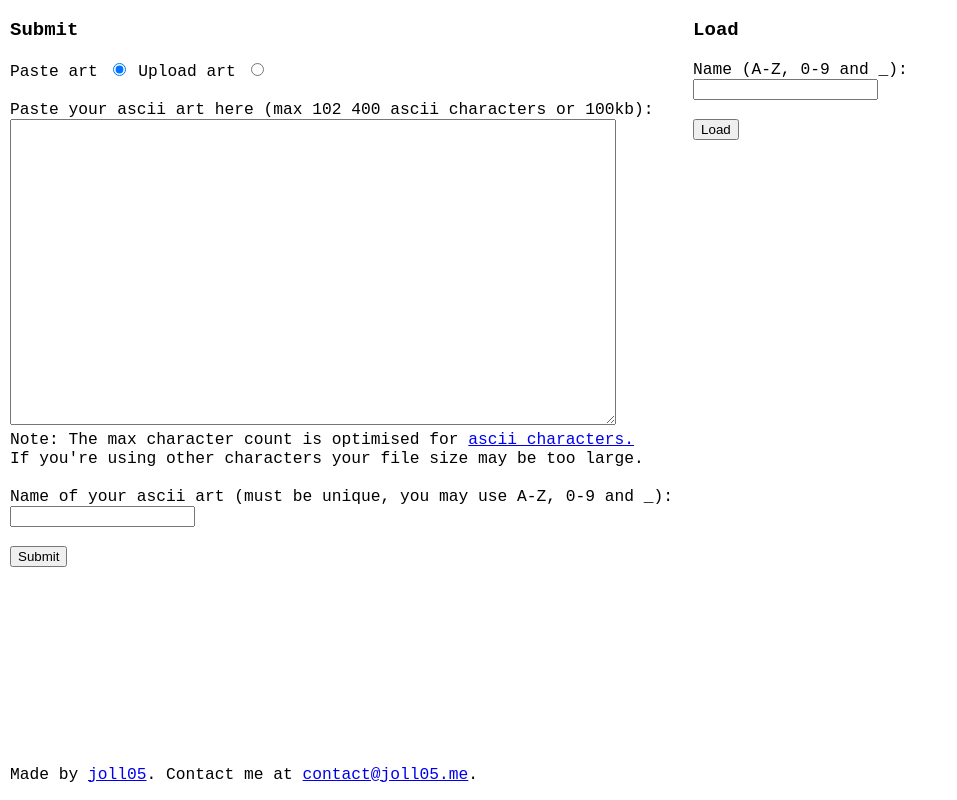
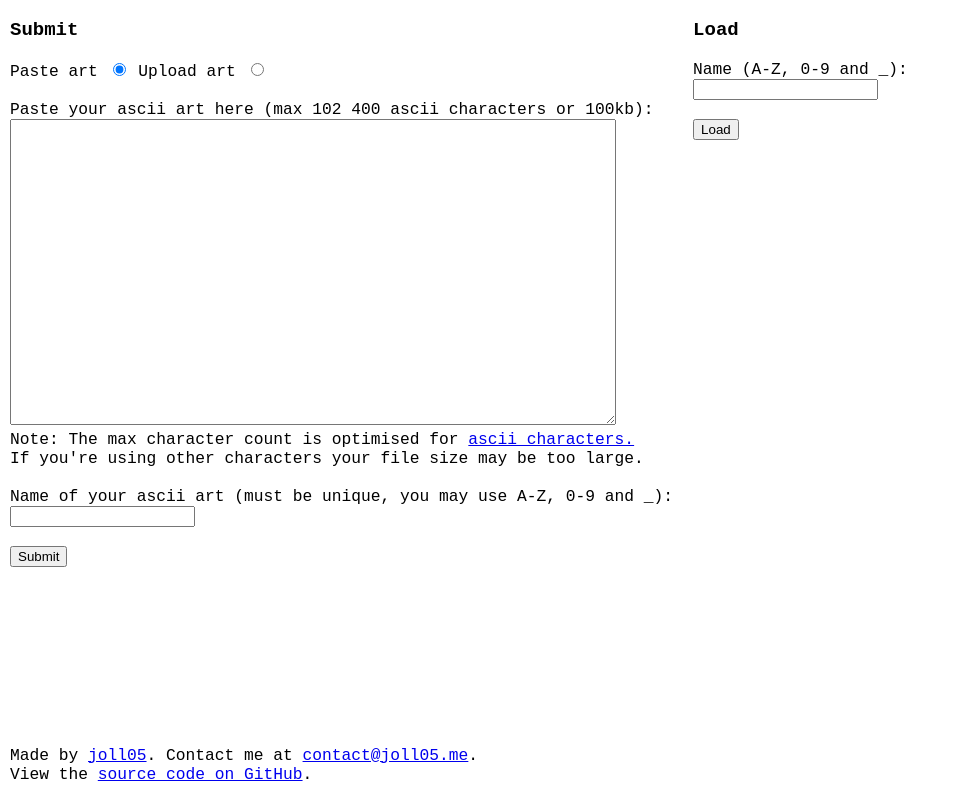
Before and after one commit to joll05/AsciiArtViewer, a plain HTML site: page public/index.html in a window 1280 px wide. Shown: the whole page, without its empty margins (0-957 px from the left). Drawn offline with nearby package versions, Linux system fonts and the light colour scheme.

Commit message:
Added link to repo

```diff
--- a/public/index.html
+++ b/public/index.html
@@ -48,7 +48,8 @@
                 <input type="text" id="loading-name" name="load" pattern="[A-Za-z0-9_]*" required><br><br>
                 <input type="submit" value="Load">
             </form>
-            <p class="credit">Made by <a href="https://github.com/joll05">joll05</a>. Contact me at <a href="mailto://contact@joll05.me">contact@joll05.me</a>.</p>
+            <p class="credit">Made by <a href="https://github.com/joll05">joll05</a>. Contact me at <a href="mailto://contact@joll05.me">contact@joll05.me</a>. <br>
+            View the <a href="https://github.com/joll05/AsciiArtViewer">source code on GitHub</a>.</p>
         </div>
 
         <script src="https://www.gstatic.com/firebasejs/7.15.1/firebase-app.js"></script>
```
